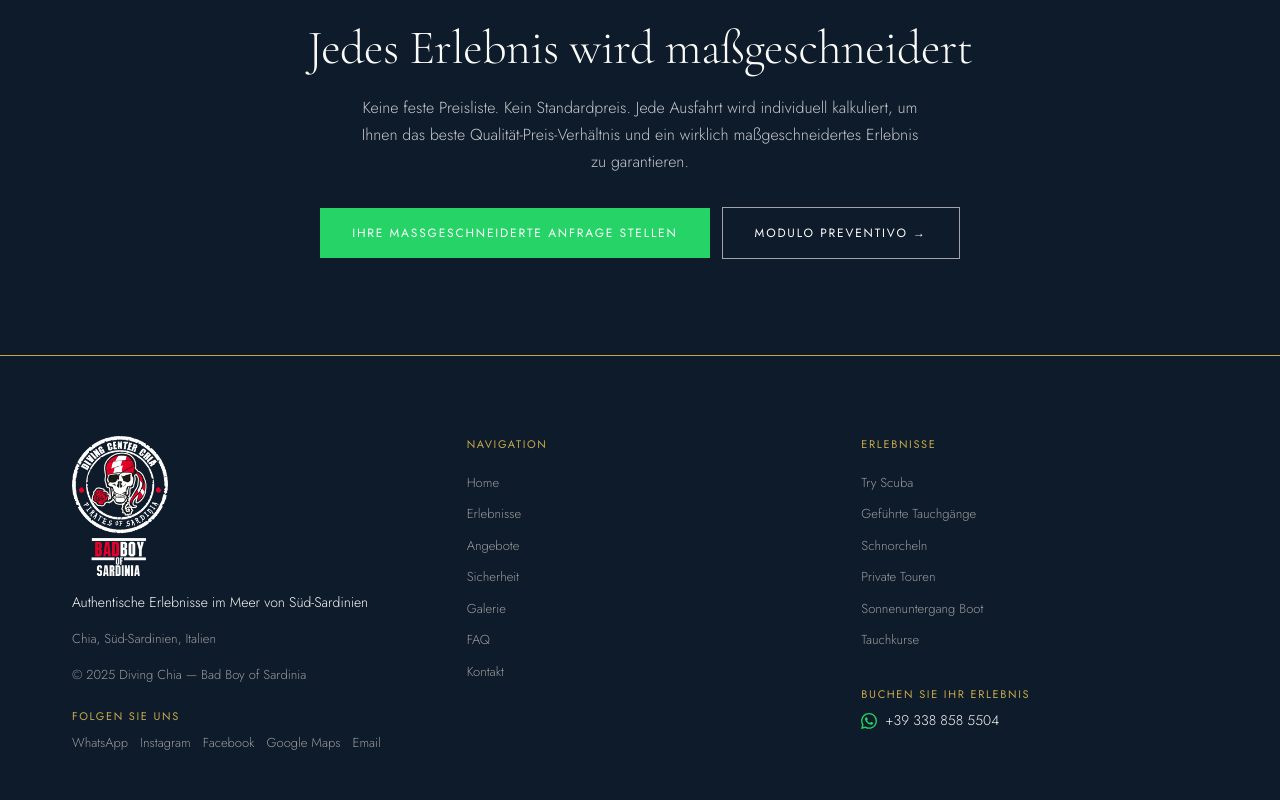
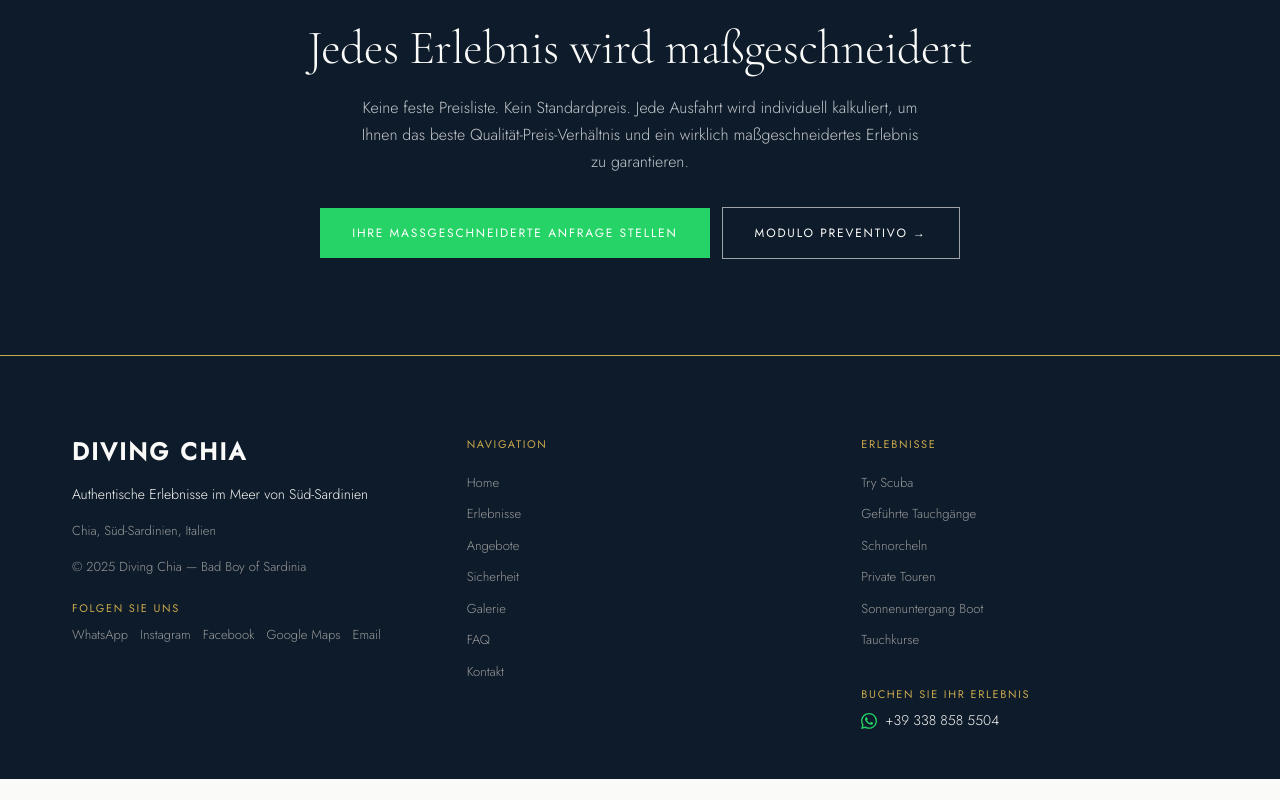
Before and after one commit to raunchy1/Divingchia, a Next.js app: page /de in a window 1280 px wide. Shown: the part 5254-6054 px from the top of the page. After the commit the page ends 6033 px from the top, so only its background shows below. Built offline with nearby package versions, Linux system fonts and the light colour scheme.

Commit message:
fix: remove logo from Footer too + force Vercel rebuild

```diff
--- a/src/components/Footer.tsx
+++ b/src/components/Footer.tsx
@@ -33,14 +33,15 @@ export default function Footer() {
 
       <div className="mx-auto max-w-[1200px] px-6 lg:px-8 pt-20 pb-12">
         <div className="grid grid-cols-1 gap-12 md:grid-cols-3">
-          {/* Left column - Logo */}
+          {/* Left column - Brand name */}
           <div className="flex flex-col gap-4 items-start">
-            <img
-              src="/images/logo-footer-white.png"
-              alt="Diving Center Chia - Bad Boy of Sardinia"
-              className="h-[140px] w-auto"
-              style={{ objectFit: "contain" }}
-            />
+            <Link
+              href={`/${locale}`}
+              className="font-jost text-2xl font-semibold tracking-widest uppercase"
+              style={{ color: "#FAFAF8" }}
+            >
+              Diving Chia
+            </Link>
             <p className="font-jost text-[14px] font-light" style={{ color: "#FAFAF8" }}>
               {t("tagline")}
             </p>
```
Also changed, not shown: test.txt.
